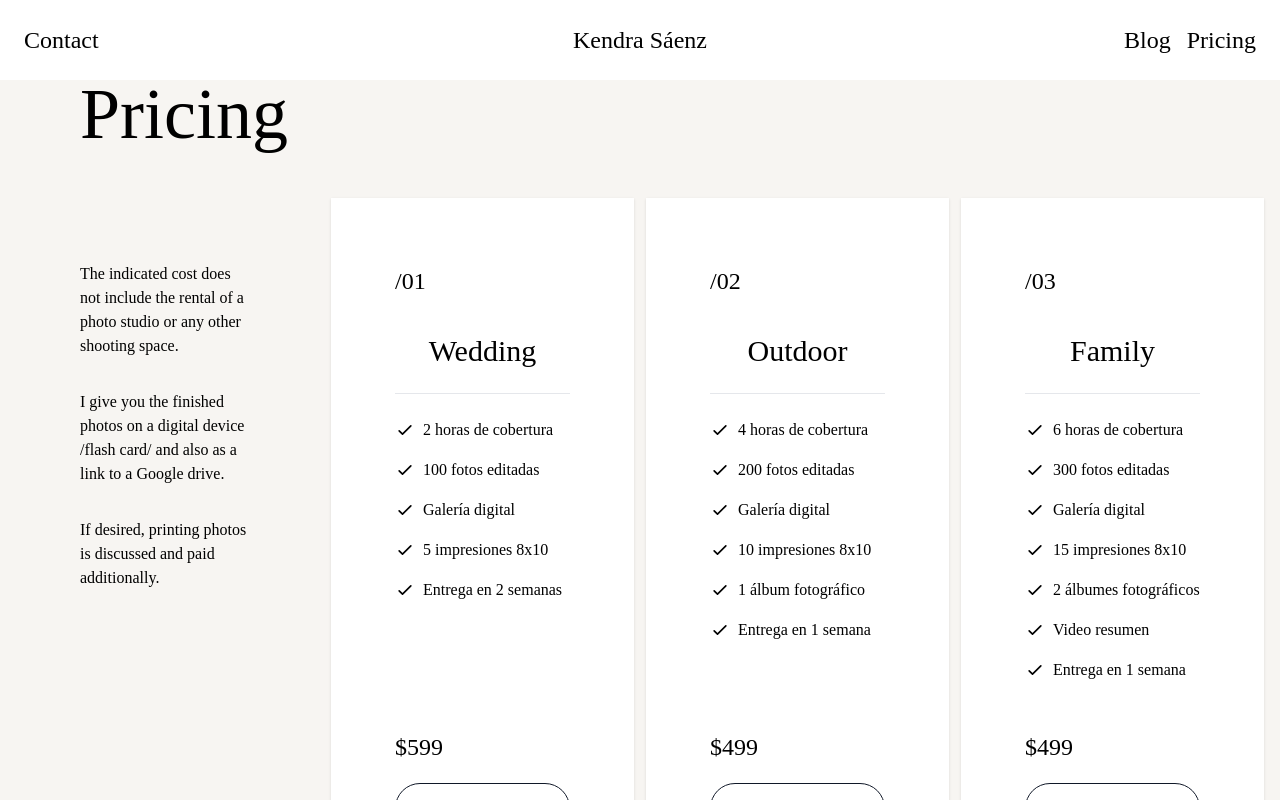
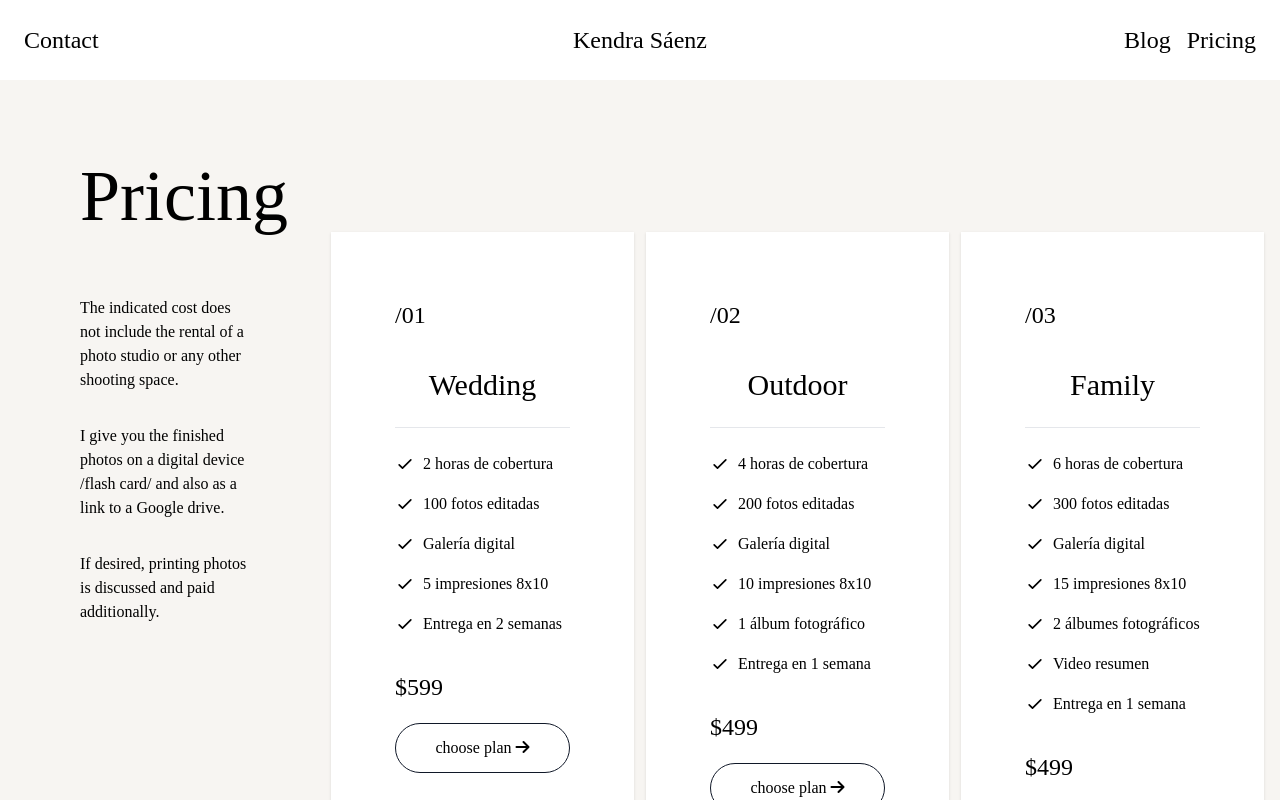
Before and after one commit to FabricioMF72/black-rose-ui, an Angular app: page /pricing in a window 1280 px wide. Shown: the top 800 px of the page. Built offline with nearby package versions, Linux system fonts and the light colour scheme.

Commit message:
update pricing css

```diff
--- a/src/app/pages/pricing/pricing.component.html
+++ b/src/app/pages/pricing/pricing.component.html
@@ -1,15 +1,15 @@
-<div class="h-screen flex items-center justify-center bg-contact">
+<div class=" flex items-center flex-row justify-center bg-contact">
   <div class="max-w-7xl mx-auto px-4">
-    <h2 class="text-7xl font-serif text-left mb-12 ml-16 w-full">Pricing</h2>
-    <div class="grid md:grid-cols-4 gap-3">
+    <h2 class="text-7xl font-serif text-left mt-20 ml-16 w-full">Pricing</h2>
+    <div class="grid md:grid-cols-1 lg:grid-cols-4 gap-3">
       <div class="p-16 font-serif text-1xl text-left">
         <p class="mb-8">The indicated cost does not include the rental of a photo studio or any other shooting space.</p>
         <p class="mb-8">I give you the finished photos on a digital device /flash card/ and also as a link to a Google drive.</p>
         <p class="mb-8">If desired, printing photos is discussed and paid additionally.</p>
       </div>
       <div *ngFor="let package of pricingPackages; let i = index"
-        class="p-16 transition-transform hover:scale-105 shadow-sm bg-white">
-        <div class="font-serif h-full">
+        class="p-16 transition-transform hover:scale-105 shadow-sm bg-white mb-12">
+        <div class="font-serif">
           <span class="text-left text-2xl leading-relaxed">/0{{i+1}}</span>
           <h3 class="text-3xl text-center mt-8">{{package.name}}</h3>
           <div class="h-px w-full bg-gray-200 my-6"></div>
```
